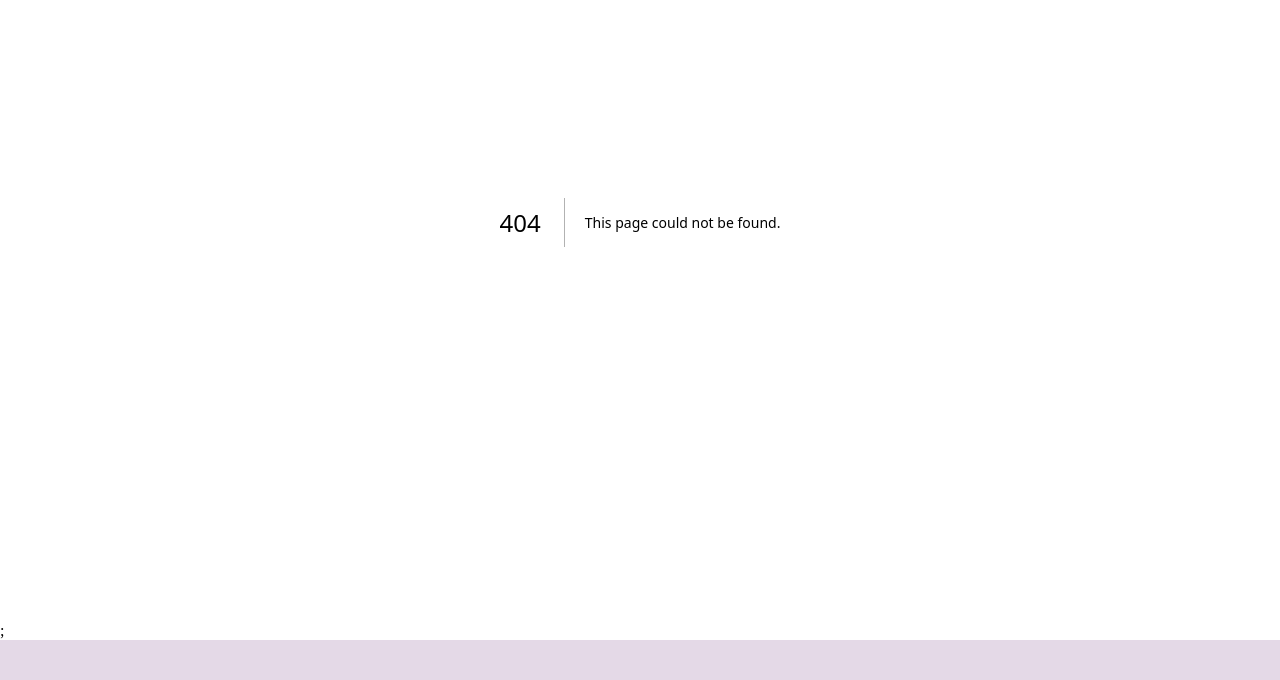
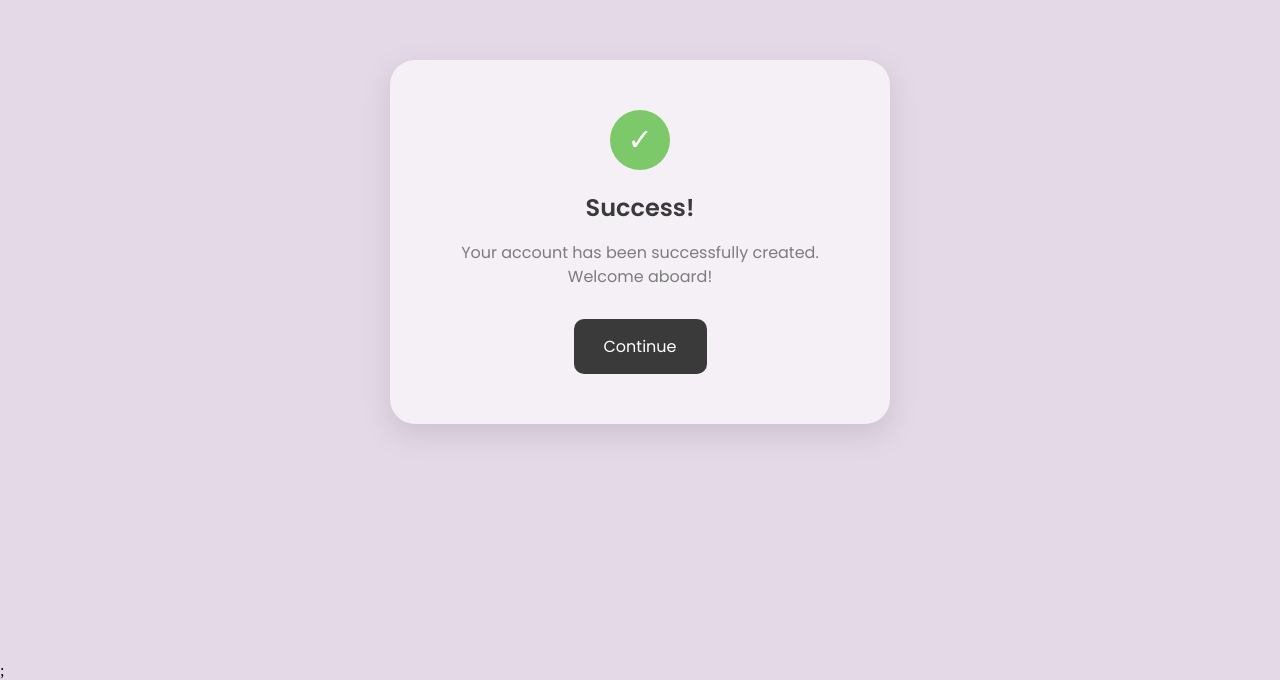
Before and after one commit to Radwisatso/sign-up-flow, a Next.js app: page /success-screen in a window 1280 px wide. Before the commit this address had no page. Shown: the part 178-858 px from the top of the page. Before the commit the page ends 818 px from the top, so only its background shows below. Built offline with nearby package versions, Linux system fonts and the light colour scheme.

Commit message:
feat: adding success screen after sign up

```diff
--- a/src/pages/index.js
+++ b/src/pages/index.js
@@ -5,6 +5,7 @@ import SignUpForm from "@/components/sign-up-form";
 import { useState } from "react";
 import { usePopup } from "@/contexts/popup";
 import Credit from "@/components/credit";
+import { useRouter } from "next/router";
 
 const poppins = Poppins({
   variable: "--font-poppins",
@@ -24,6 +25,7 @@ export default function Home() {
   const [isLoading, setIsLoading] = useState(false);
   const [errors, setErrors] = useState({});
   const { triggerPopup } = usePopup()
+  const router = useRouter();
 
 
 
@@ -71,6 +73,7 @@ export default function Home() {
         setIsLoading(false);
         triggerPopup("Successfully signed up!")
         // Here you can handle success or error responses
+        router.push('/success-screen');
       }, 2000);
     } catch (error) {
       setErrors({})
--- /dev/null
+++ b/src/pages/success-screen/index.js
@@ -0,0 +1,40 @@
+import { useRouter } from 'next/router';
+import { Poppins } from "next/font/google";
+import styles from '../../styles/SuccessScreen.module.css';
+
+const poppins = Poppins({
+    variable: "--font-poppins",
+    subsets: ["latin"],
+    weight: ["400", "500", "600", "700"],
+});
+
+export default function SuccessScreen() {
+    const router = useRouter();
+
+    const handleGoHome = () => {
+        router.push('/');
+    };
+
+    return (
+        <div className={`${styles.container} ${poppins.variable}`}>
+            <div className={styles.card}>
+                <div className={styles.icon}>
+                    ✓
+                </div>
+
+                <h1 className={styles.title}>Success!</h1>
+
+                <p className={styles.message}>
+                    Your account has been successfully created. Welcome aboard!
+                </p>
+
+                <button
+                    className={styles.button}
+                    onClick={handleGoHome}
+                >
+                    Continue
+                </button>
+            </div>
+        </div>
+    );
+}
--- /dev/null
+++ b/src/styles/SuccessScreen.module.css
@@ -0,0 +1,64 @@
+.container {
+  display: flex;
+  align-items: center;
+  justify-content: center;
+  min-height: 100vh;
+  padding: 20px;
+}
+
+.card {
+  background-color: #f5f0f6;
+  padding: 50px;
+  border-radius: 25px;
+  text-align: center;
+  box-shadow: rgba(100, 100, 111, 0.2) 0px 10px 29px 0px;
+  max-width: 400px;
+}
+
+.icon {
+  width: 60px;
+  height: 60px;
+  background-color: #7cc96a;
+  border-radius: 50%;
+  margin: 0 auto 20px;
+  display: flex;
+  align-items: center;
+  justify-content: center;
+  font-size: 30px;
+  color: white;
+}
+
+.title {
+  font-size: 1.5rem;
+  font-weight: 600;
+  margin-bottom: 10px;
+  color: #3a3a3a;
+}
+
+.message {
+  color: #7c7c7c;
+  margin-bottom: 30px;
+  line-height: 1.5;
+}
+
+.button {
+  background-color: #3a3a3a;
+  color: white;
+  border: none;
+  padding: 15px 30px;
+  border-radius: 10px;
+  font-size: 1rem;
+  cursor: pointer;
+  transition: 0.3s ease;
+}
+
+.button:hover {
+  background-color: #5a5a5a;
+}
+
+@media (max-width: 481px) {
+  .card {
+    padding: 30px 20px;
+    margin: 20px;
+  }
+}
```
